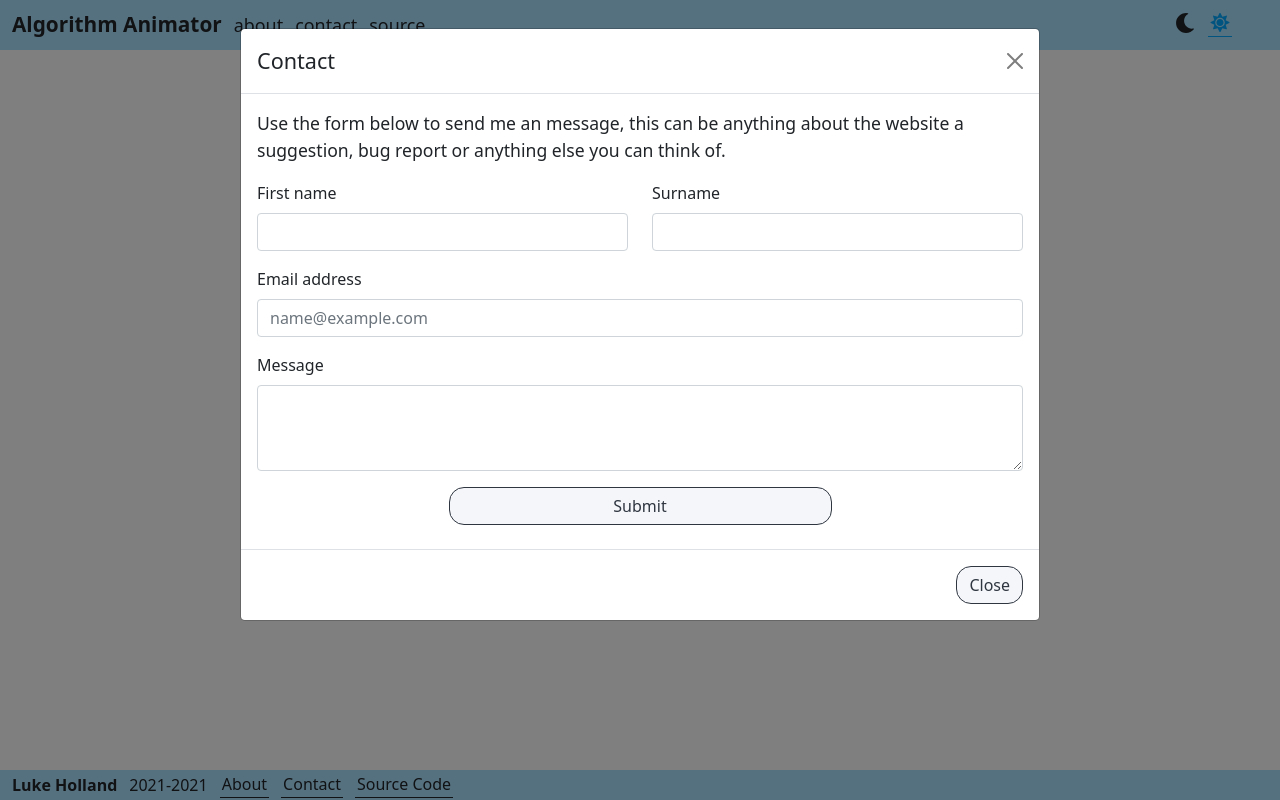
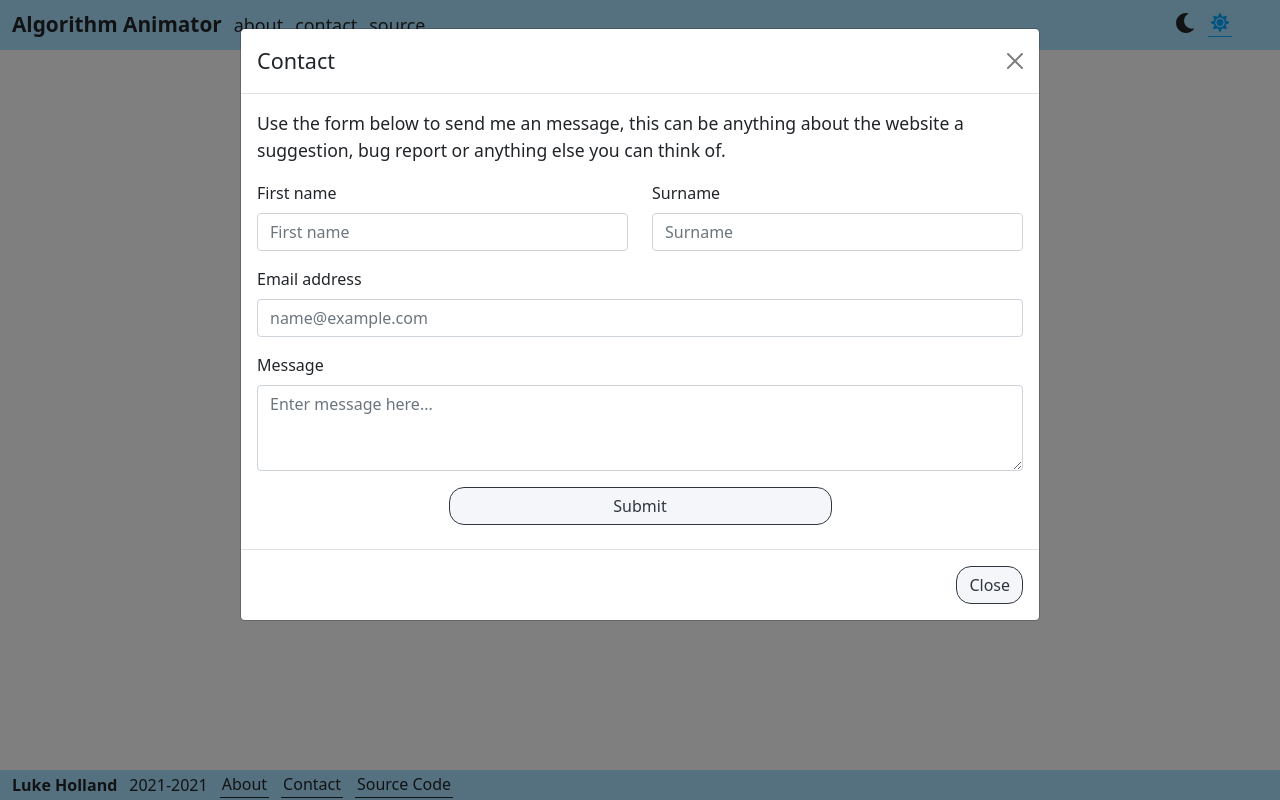
Before and after one commit to AmazonPriime/Algorithm-Animator, a React (Create React App) app: page / in a window 1280 px wide. Both pictures are taken after a click on the button "contact". Built offline with nearby package versions, Linux system fonts and the light colour scheme.

Commit message:
Added ids and placeholders to contact form

```diff
--- a/src/components/Contact.js
+++ b/src/components/Contact.js
@@ -9,8 +9,8 @@ import config from '../constant/config';
 import './Contact.css';
 
 const emailRegex = new RegExp('^(([^<>()[\\]\\.,;:\\s@\\"]+(\\.[^<>()[\\]\\.,;:\\s@\\"]+)*)|(\\".+\\"))@(([^<>()[\\]\\.,;:\\s@\\"]+\\.)+[^<>()[\\]\\.,;:\\s@\\"]{2,})$', 'i');
-const validateFirstname = (firstname) => firstname.length >= 3;
-const validateSurname = (surname) => surname.length >= 3;
+const validateFirstname = (firstname) => firstname.length >= config.firstnameChars;
+const validateSurname = (surname) => surname.length >= config.surnameChars;
 const validateEmail = (email) => emailRegex.test(email);
 const validateContent = (content) => content.length >= config.contactChars;
 
@@ -76,7 +76,7 @@ class About extends Component {
     const firstnameValid = validateFirstname(value);
     this.setState({
       firstname: value,
-      firstnameMessage: !firstnameValid ? 'First name must be at least 3 characters' : '',
+      firstnameMessage: !firstnameValid ? `First name must be at least ${config.firstnameChars} characters` : '',
       submitMessage: !firstnameValid ? 'Errors in the form above.' : '',
     });
   }
@@ -85,7 +85,7 @@ class About extends Component {
     const surnameValid = validateSurname(value);
     this.setState({
       surname: value,
-      surnameMessage: !surnameValid ? 'Surname must be at least 3 characters' : '',
+      surnameMessage: !surnameValid ? `Surname must be at least ${config.surnameChars} characters` : '',
       submitMessage: !surnameValid ? 'Errors in the form above.' : '',
     });
   }
@@ -114,8 +114,8 @@ class About extends Component {
     const emailValid = validateEmail(email);
     const contentValid = validateContent(content);
     this.setState({
-      firstnameMessage: !firstnameValid ? 'First name must be at least 3 characters' : '',
-      surnameMessage: !surnameValid ? 'Surname must be at least 3 characters' : '',
+      firstnameMessage: !firstnameValid ? `First name must be at least ${config.firstnameChars} characters` : '',
+      surnameMessage: !surnameValid ? `Surname must be at least ${config.surnameChars} characters` : '',
       emailMessage: !emailValid ? 'Email must be in form \'name@example.com\'' : '',
       contentMessage: !contentValid ? `Requires at least ${config.contactChars} characters` : '',
     });
@@ -158,53 +158,66 @@ class About extends Component {
             <Row className="mb-3">
               <Form.Group as={Col}>
                 <Form.Label>First name</Form.Label>
-                <Form.Control onChange={(e) => this.onFirstnameChange(e.target.value)} />
-                <span className="error">{ firstnameMessage }</span>
+                <Form.Control
+                  id="firstname"
+                  placeholder="First name"
+                  onChange={(e) => this.onFirstnameChange(e.target.value)}
+                />
+                <span id="firstnameError" className="error">{ firstnameMessage }</span>
               </Form.Group>
               <Form.Group as={Col}>
                 <Form.Label>Surname</Form.Label>
-                <Form.Control onChange={(e) => this.onSurnameChange(e.target.value)} />
-                <span className="error">{ surnameMessage }</span>
+                <Form.Control
+                  id="surname"
+                  placeholder="Surname"
+                  onChange={(e) => this.onSurnameChange(e.target.value)}
+                />
+                <span id="surnameError" className="error">{ surnameMessage }</span>
               </Form.Group>
             </Row>
             <Form.Group className="mb-3">
               <Form.Label>Email address</Form.Label>
               <Form.Control
+                id="email"
                 type="email"
                 placeholder="name@example.com"
                 onChange={(e) => this.onEmailChange(e.target.value)}
               />
-              <span className="error">{ emailMessage }</span>
+              <span id="emailError" className="error">{ emailMessage }</span>
             </Form.Group>
             <Form.Group className="mb-3">
               <Form.Label>Message</Form.Label>
               <Form.Control
+                id="content"
                 as="textarea"
                 rows={3}
+                placeholder="Enter message here..."
                 onChange={(e) => this.onContentChange(e.target.value)}
               />
-              <span className="error">{ contentMessage }</span>
+              <span id="contentError" className="error">{ contentMessage }</span>
             </Form.Group>
             <div className="submit-container">
-              { !posted && (
+              { (!posted && !loading) && (
                 <Button
+                  id="submit"
                   className="button submit"
                   type="submit"
                   onClick={(e) => this.handleSubmit(e, firstname, surname, email, content)}
                 >
-                  { loading ? 'Loading...' : 'Submit' }
+                  Submit
                 </Button>
               )}
-              { posted && (
+              { (posted || loading) && (
                 <Button
+                  id="submit"
                   className="button submit"
                   type="submit"
                   disabled
                 >
-                  Submitted
+                  { loading ? 'Loading...' : 'Submitted' }
                 </Button>
               )}
-              <div className="statusMessage">
+              <div id="status" className="statusMessage">
                 <span className={success && !failedPost ? 'success' : 'error'}>{ submitMessage }</span>
               </div>
             </div>
@@ -212,6 +225,7 @@ class About extends Component {
         </Modal.Body>
         <Modal.Footer>
           <Button
+            id="closeButton"
             className="button"
             onClick={() => onClose()}
           >
```
